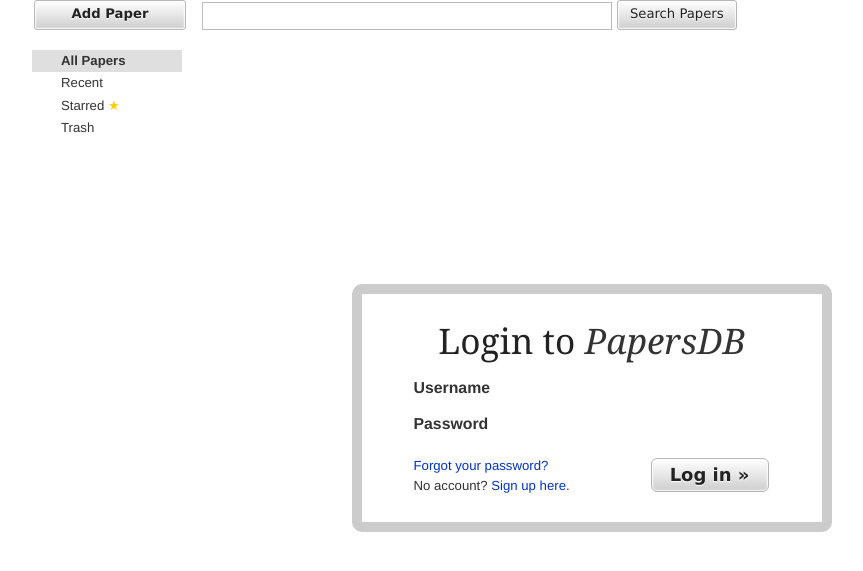
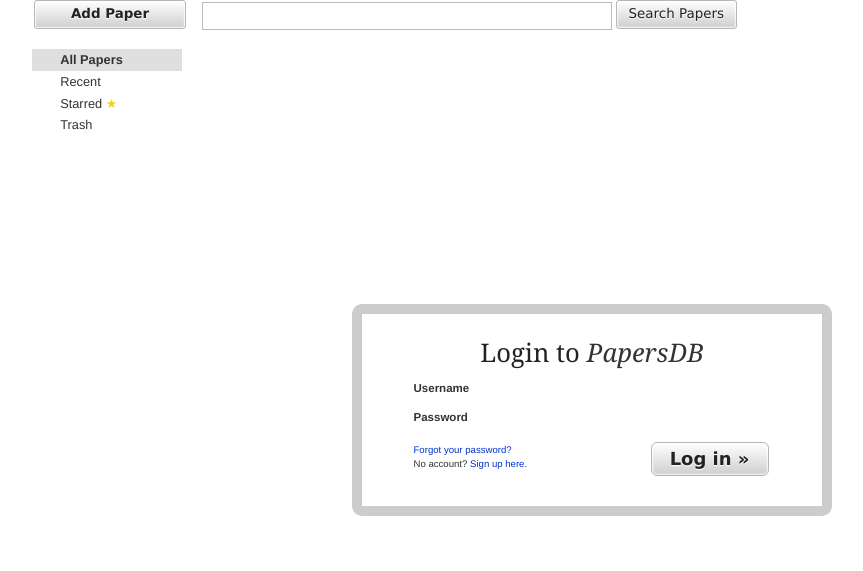
Before and after one commit to mikexstudios/papersdb, a Django app: template papers/templates/registration/login.html in a window 1280 px wide. Shown: the top 571 px of the page, without its empty margins (133-996 px from the left). Run offline with Django 3.2, Linux system fonts and the light colour scheme; the template is opened without the code that fills it, so the values that code supplies are empty; some libraries are stand-ins or nearby versions.

Commit message:
Changed font-size's to match original new_papers page.

```diff
--- a/static/css/screen.css
+++ b/static/css/screen.css
@@ -1274,7 +1274,7 @@ textarea {
 
 /* line 38, ../sass/screen.sass */
 body {
-  font-size: 1.1em;
+  font-size: 0.8em;
 }
 /* line 42, ../sass/screen.sass */
 body a, body a:link, body a:visited {
@@ -1678,11 +1624,7 @@ body #left {
 * html body #left {
   overflow-x: hidden;
 }
-/* line 306, ../sass/screen.sass */
-body #left #menu {
-  font-size: 0.75em;
-}
-/* line 308, ../sass/screen.sass */
+/* line 234, ../sass/screen.sass */
 body #left #menu a#papers-add-link {
   -moz-border-radius: 3px;
   -webkit-border-radius: 3px;
@@ -1690,18 +1632,18 @@ body #left #menu a#papers-add-link {
   -ms-border-radius: 3px;
   -khtml-border-radius: 3px;
   border-radius: 3px;
-  font-size: 1em;
+  font-size: 1.05em;
   line-height: 1.2em;
   padding: 0.3em 1em;
   border-width: 1px;
   padding: 5px 0px;
   border-width: 1px;
   padding-top: 5px;
-  padding-bottom: 7px;
+  padding-bottom: 6px;
   width: 100%;
   text-align: center;
 }
-/* line 322, ../sass/screen.sass */
+/* line 248, ../sass/screen.sass */
 body #left #menu ul {
   list-style: none;
   margin: 0;
@@ -1752,20 +1694,20 @@ body #right {
 * html body #right {
   overflow-x: hidden;
 }
-/* line 353, ../sass/screen.sass */
+/* line 279, ../sass/screen.sass */
 body #right .padding {
   padding-left: 10px;
 }
-/* line 357, ../sass/screen.sass */
+/* line 283, ../sass/screen.sass */
 body #right #search form input.search {
-  font-size: 0.9em;
+  font-size: 1.25em;
   padding: 4px;
   margin: 0;
   width: 400px;
 }
-/* line 363, ../sass/screen.sass */
+/* line 289, ../sass/screen.sass */
 body #right #search form button {
-  margin-bottom: 3px;
+  margin-bottom: 6px;
   margin-left: 0;
   font-weight: normal;
   -moz-border-radius: 3px;
@@ -1774,75 +1716,75 @@ body #right #search form button {
   -ms-border-radius: 3px;
   -khtml-border-radius: 3px;
   border-radius: 3px;
-  font-size: 0.75em;
+  font-size: 1.05em;
   line-height: 1.2em;
   padding: 0.3em 1em;
   border-width: 1px;
   padding: 5px 12px;
   border-width: 1px;
   padding-top: 5px;
-  padding-bottom: 7px;
-}
-
-/* line 378, ../sass/screen.sass */
+  padding-bottom: 6px;
+}
+
+/* line 304, ../sass/screen.sass */
 body#dashboard #right #actionsbar {
   margin-top: 17px;
   font-size: 0.8em;
   border-bottom: 1px solid #eeeeee;
 }
-/* line 383, ../sass/screen.sass */
+/* line 309, ../sass/screen.sass */
 body#dashboard #right #library-tbl {
   font-size: 0.75em;
   margin-top: 10px;
 }
-/* line 387, ../sass/screen.sass */
+/* line 313, ../sass/screen.sass */
 body#dashboard #right #library-tbl tr.odd .middle, body#dashboard #right #library-tbl tr.odd .right {
   background-color: #eeeeee;
 }
-/* line 390, ../sass/screen.sass */
+/* line 316, ../sass/screen.sass */
 body#dashboard #right #library-tbl tr.even td {
   background-color: transparent;
 }
-/* line 395, ../sass/screen.sass */
+/* line 321, ../sass/screen.sass */
 body#dashboard #right #library-tbl tr td {
   border-bottom: 5px solid white;
 }
-/* line 397, ../sass/screen.sass */
+/* line 323, ../sass/screen.sass */
 body#dashboard #right #library-tbl tr .left {
   padding: 0;
   width: 20px;
 }
-/* line 400, ../sass/screen.sass */
+/* line 326, ../sass/screen.sass */
 body#dashboard #right #library-tbl tr .middle {
   line-height: 1.2;
   padding: 2px 5px;
 }
-/* line 408, ../sass/screen.sass */
+/* line 334, ../sass/screen.sass */
 body#dashboard #right #library-tbl tr .middle .journal {
   font-style: italic;
 }
-/* line 410, ../sass/screen.sass */
+/* line 336, ../sass/screen.sass */
 body#dashboard #right #library-tbl tr .middle .authors {
   color: #444444;
 }
-/* line 413, ../sass/screen.sass */
+/* line 339, ../sass/screen.sass */
 body#dashboard #right #library-tbl tr .middle .journal, body#dashboard #right #library-tbl tr .middle .year {
   display: inline;
   color: #555555;
 }
-/* line 416, ../sass/screen.sass */
+/* line 342, ../sass/screen.sass */
 body#dashboard #right #library-tbl tr .right {
   width: 60px;
   border-left: 1px solid white;
   padding: 2px 5px;
   text-align: right;
 }
-/* line 421, ../sass/screen.sass */
+/* line 347, ../sass/screen.sass */
 body#dashboard #right #library-tbl tr .right .year {
   font-weight: bold;
   font-size: 1.1em;
 }
-/* line 424, ../sass/screen.sass */
+/* line 350, ../sass/screen.sass */
 body#dashboard #right #library-tbl tr .right ul.actions {
   list-style: none;
   margin: 0;
--- a/static/sass/screen.sass
+++ b/static/sass/screen.sass
@@ -38,7 +38,7 @@ $content_width: 800px
 body
   //+showgrid
 
-  font-size: 1.1em
+  font-size: 0.8em
   a, a:link, a:visited
     +hover-link
     color: #03c
@@ -304,19 +230,19 @@ body
   #left
     +column($left-grid-columns)
     #menu
-      font-size: 0.75em
+      //font-size: 0.75em
       a#papers-add-link
         //NOTE: Normally, we set the width of the button in the padding function.
         //      However, since we always want the button to be 100% width, we over-
         //      ride the width manually and set the horizontal padding to be zero.
-        +fancy-button-size(1.00em, 3px)
+        +fancy-button-size(1.05em, 3px)
         +fancy-button-padding(5px, 0px, 1px)
         //Correction to padding (We slightly shift the text position higher):
         padding-top: 5px
         //This overextends the button by 1px in relation to the search box, but
         //it looks right because of the small 1px white bar at the bottom of the
         //button.
-        padding-bottom: 7px
+        padding-bottom: 6px
         width: 100%
         text-align: center
       ul
@@ -355,23 +281,23 @@ body
     #search
       form
         input.search
-          font-size: 0.90em
+          font-size: 1.25em
           padding: 4px
           margin: 0
           //TODO: Should make this auto expand to screen width
           width: 400px
         button
-          margin-bottom: 3px
+          margin-bottom: 6px
           margin-left: 0
           font-weight: normal
-          +fancy-button-size(0.75em, 3px)
+          +fancy-button-size(1.05em, 3px)
           +fancy-button-padding(5px, 12px, 1px)
           //Correction to padding (We slightly shift the text position higher):
           padding-top: 5px
           //This overextends the button by 1px in relation to the search box, but
           //it looks right because of the small 1px white bar at the bottom of the
           //button.
-          padding-bottom: 7px
+          padding-bottom: 6px
 
 body#dashboard
   #right
```
Also changed, not shown: other parts of static/css/screen.css (+40 -94 lines), other parts of static/sass/screen.sass (+9 -83 lines).
